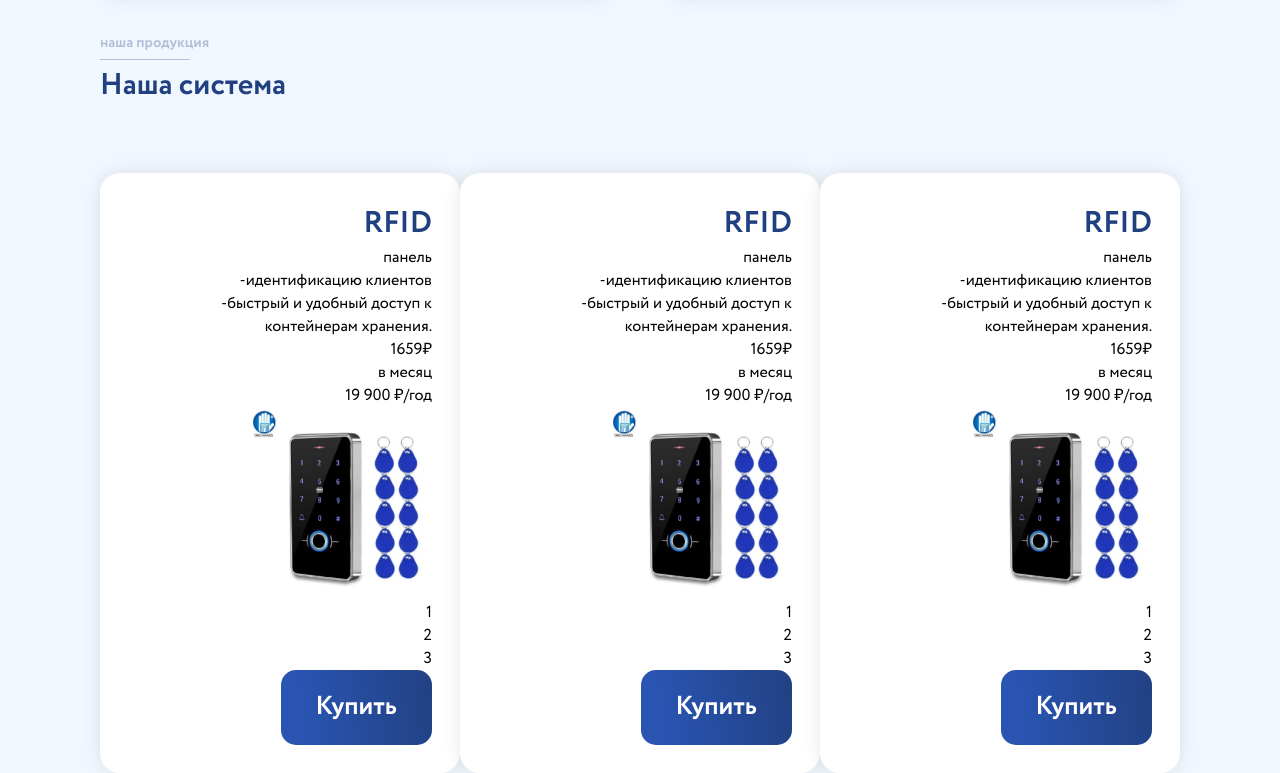
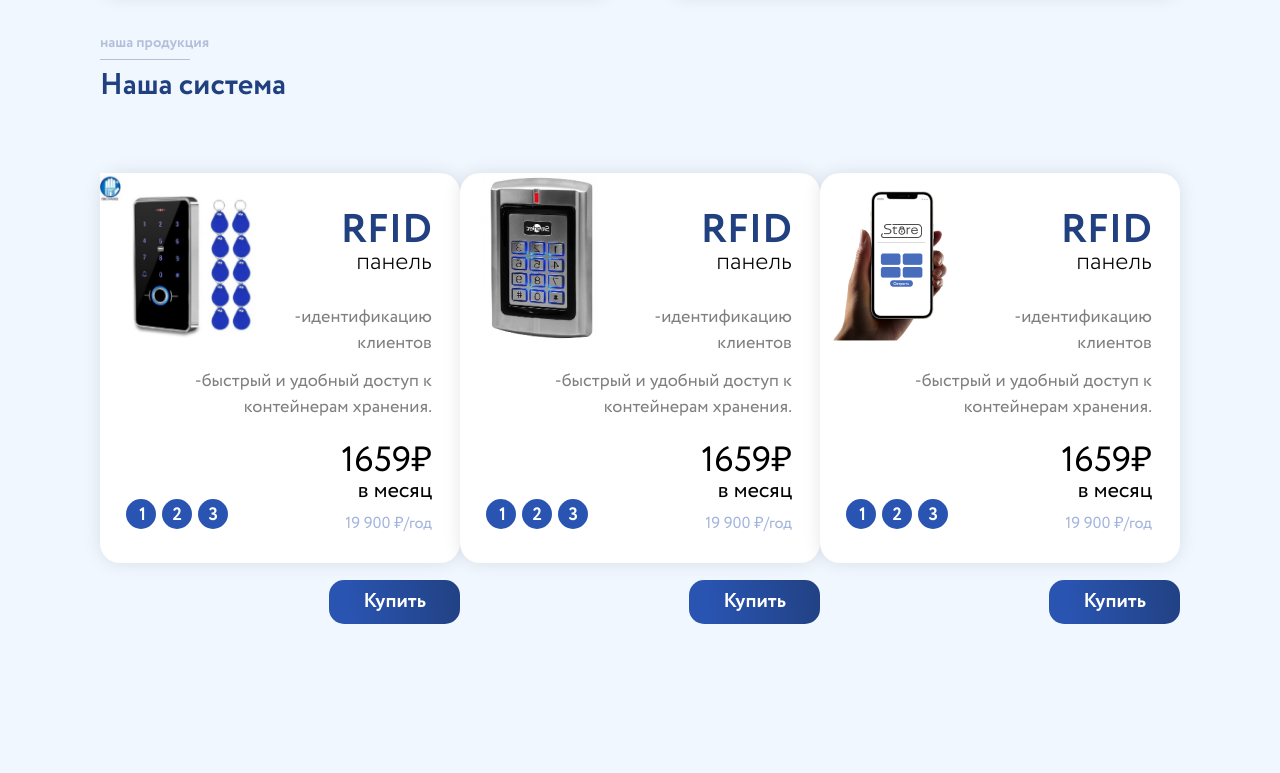
Before and after one commit to Alicoder001/store, a plain HTML site: page index.html in a window 1280 px wide. Shown: the part 3325-4098 px from the top of the page. After the commit the page ends 3949 px from the top, so only its background shows below. Drawn offline with Linux system fonts and the light colour scheme.

Commit message:
Category

```diff
--- a/index.html
+++ b/index.html
@@ -377,9 +377,11 @@
           <ul class="system">
             <li class="system-item">
               <div class="system-info">
+                <div class="system-wrapper">
                   <h3 class="system-title">RFID</h3>
                   <p class="system-category">панель</p>
                   <p class="system-subtitle">-идентификацию клиентов</p>
+                </div>
                 <p class="system-subtitle secondary-subtitle">
                   -быстрый и удобный доступ к контейнерам хранения.
                 </p>
@@ -397,16 +399,20 @@
             </li>
             <li class="system-item">
               <div class="system-info">
+                <div class="system-wrapper">
                   <h3 class="system-title">RFID</h3>
                   <p class="system-category">панель</p>
                   <p class="system-subtitle">-идентификацию клиентов</p>
+                </div>
                 <p class="system-subtitle secondary-subtitle">
                   -быстрый и удобный доступ к контейнерам хранения.
                 </p>
                 <p class="system-price">1659₽</p>
                 <p class="system-month">в месяц</p>
                 <p class="system-time">19 900 ₽/год</p>
-                <img src="./images/rfid.png" alt="rfid" class="system-img" />
+                <div class="system-img">
+                  <img src="./images/kodavaya.png" alt="rfid" />
+                </div>
                 <div class="system-wrap">
                   <div class="system-number active">1</div>
                   <div class="system-number active">2</div>
@@ -417,16 +423,20 @@
             </li>
             <li class="system-item">
               <div class="system-info">
+                <div class="system-wrapper">
                   <h3 class="system-title">RFID</h3>
                   <p class="system-category">панель</p>
                   <p class="system-subtitle">-идентификацию клиентов</p>
+                </div>
                 <p class="system-subtitle secondary-subtitle">
                   -быстрый и удобный доступ к контейнерам хранения.
                 </p>
                 <p class="system-price">1659₽</p>
                 <p class="system-month">в месяц</p>
                 <p class="system-time">19 900 ₽/год</p>
-                <img src="./images/rfid.png" alt="rfid" class="system-img" />
+                <div class="system-img">
+                  <img src="./images/dostup.png" alt="rfid" />
+                </div>
                 <div class="system-wrap">
                   <div class="system-number active">1</div>
                   <div class="system-number active">2</div>
--- a/sass/sections/_product.scss
+++ b/sass/sections/_product.scss
@@ -378,6 +378,15 @@
     display: flex;
     justify-content: space-between;
     &-item {
+      display: flex;
+      flex-direction: column;
+      align-items: flex-end;
+      gap: 17px;
+    }
+    &-info {
+      display: flex;
+      flex-direction: column;
+      align-items: flex-end;
       padding: 28px;
       max-width: 373px;
       width: 100%;
@@ -387,5 +396,86 @@
       text-align: end;
       position: relative;
     }
+    &-wrapper {
+      max-width: 138px;
+      width: 100%;
+      text-align: end;
+    }
+    &-title {
+      font-size: 40px;
+      margin-bottom: -17px;
+    }
+    &-category {
+      font-size: 25px;
+      font-weight: 300;
+      color: black;
+      margin-bottom: 24px;
+    }
+    &-subtitle {
+      font-size: 18px;
+      color: rgba(0, 0, 0, 0.5);
+      margin-bottom: 12px;
+    }
+    .secondary-subtitle {
+      margin-bottom: 15px;
+    }
+    &-price {
+      font-size: 35px;
+      margin-bottom: -12px;
+      color: black;
+    }
+    &-month {
+      font-size: 22px;
+      color: black;
+      margin-bottom: 5px;
+    }
+    &-time {
+      color: rgba(41, 84, 177, 0.44);
+      font-size: 16px;
+    }
+    &-img {
+      position: absolute;
+      top: 0;
+      left: 0;
+      max-width: 163px;
+      width: 100%;
+      display: flex;
+      align-items: center;
+      justify-content: center;
+      height: 171px;
+      object-position: bottom;
+      object-fit: cover;
+      img {
+        object-fit: cover;
+      }
+    }
+    &-wrap {
+      display: flex;
+      gap: 6px;
+      flex-shrink: 0;
+      position: absolute;
+      bottom: 34px;
+      left: 26px;
+    }
+    &-number {
+      width: 30px;
+      height: 30px;
+      padding-top: 3px;
+      background-color: #929292;
+      border-radius: 50%;
+      color: #a9a9a9;
+      font-size: 18px;
+      font-weight: 700;
+      padding: 3px 10px 0;
+    }
+
+    .primary-btn {
+      padding: 7px 34px 8px 34px;
+      font-size: 20px;
+    }
+    .active {
+      background-color: #2954b1;
+      color: white;
+    }
   }
 }
```
Also changed, not shown: css/main.css, 1 other file. Lines whose indentation alone changed are shown as unchanged.
